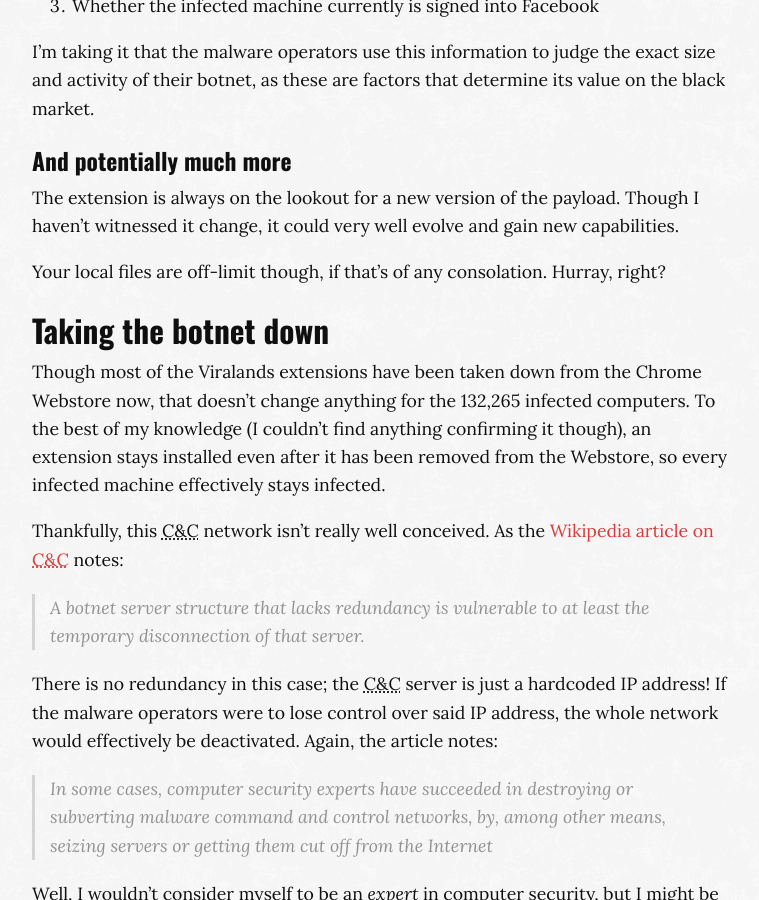
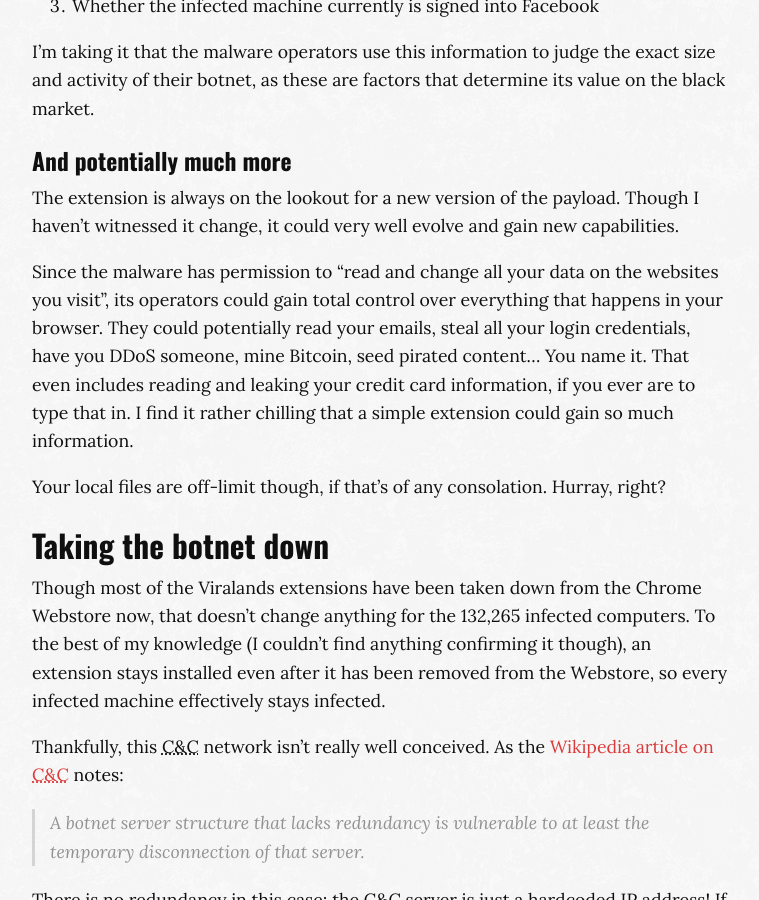
Before and after one commit to MaximeKjaer/kjaer.io, a Jekyll site: the page built from _posts/2016-07-06-extension-malware.md, in a window 1280 px wide and 900 px high, scrolled down 10768 px. Shown: the whole window, without its empty margins (258-1017 px from the left). Built offline with Jekyll 4.4.1, drawn with Linux system fonts in a browser that asks for light colours; comment, search, counter and statistics services are not loaded; some of the changed text lies outside the part shown.

Commit message:
Fix git error in previous commit

```diff
--- a/_posts/2016-07-06-extension-malware.md
+++ b/_posts/2016-07-06-extension-malware.md
@@ -306,6 +306,7 @@
 ### And potentially much more
 The extension is always on the lookout for a new version of the payload. Though I haven't witnessed it change, it could very well evolve and gain new capabilities.
 
+Since the malware has permission to "read and change all your data on the websites you visit", its operators could gain total control over everything that happens in your browser. They could potentially read your emails, steal all your login credentials, have you DDoS someone, mine Bitcoin, seed pirated content... You name it. That even includes reading and leaking your credit card information, if you ever are to type that in. I find it rather chilling that a simple extension could gain so much information.
 
 Your local files are off-limit though, if that's of any consolation. Hurray, right?
 
@@ -329,6 +330,7 @@
 ## How can we prevent this in the future?
 I do not want to offer the conclusion that everyone should stay clear of all browser extensions. They're still immensely useful, and some of them actually do make for a safer browsing experience ([HTTPS Everywhere](https://chrome.google.com/webstore/detail/https-everywhere/gcbommkclmclpchllfjekcdonpmejbdp?hl=en), [uBlock Origin](https://chrome.google.com/webstore/detail/ublock-origin/cjpalhdlnbpafiamejdnhcphjbkeiagm?hl=en), [LastPass](https://chrome.google.com/webstore/detail/lastpass-free-password-ma/hdokiejnpimakedhajhdlcegeplioahd)...). That being said, malware will always be a risk when you offer third-party software high levels of permissions. I'd like to propose a few ideas that could help reduce that risk.
 
+Google could start out by restoring trust in trustworthy extensions. One way of doing that would be to manually verify extensions, or vet the reputation of the developer.
 
 Open Source is also a great way of restoring trust: if an extension is open source, then maybe that could warrant a badge? There's still the problem of whether the open source code is what's being served in the extension, but there are ways of solving that too &mdash; off the top of my head I can suggest a GitHub integration that automatically builds and publishes the latest version of the code and then marks it as "verified as being open-source".
 
```
